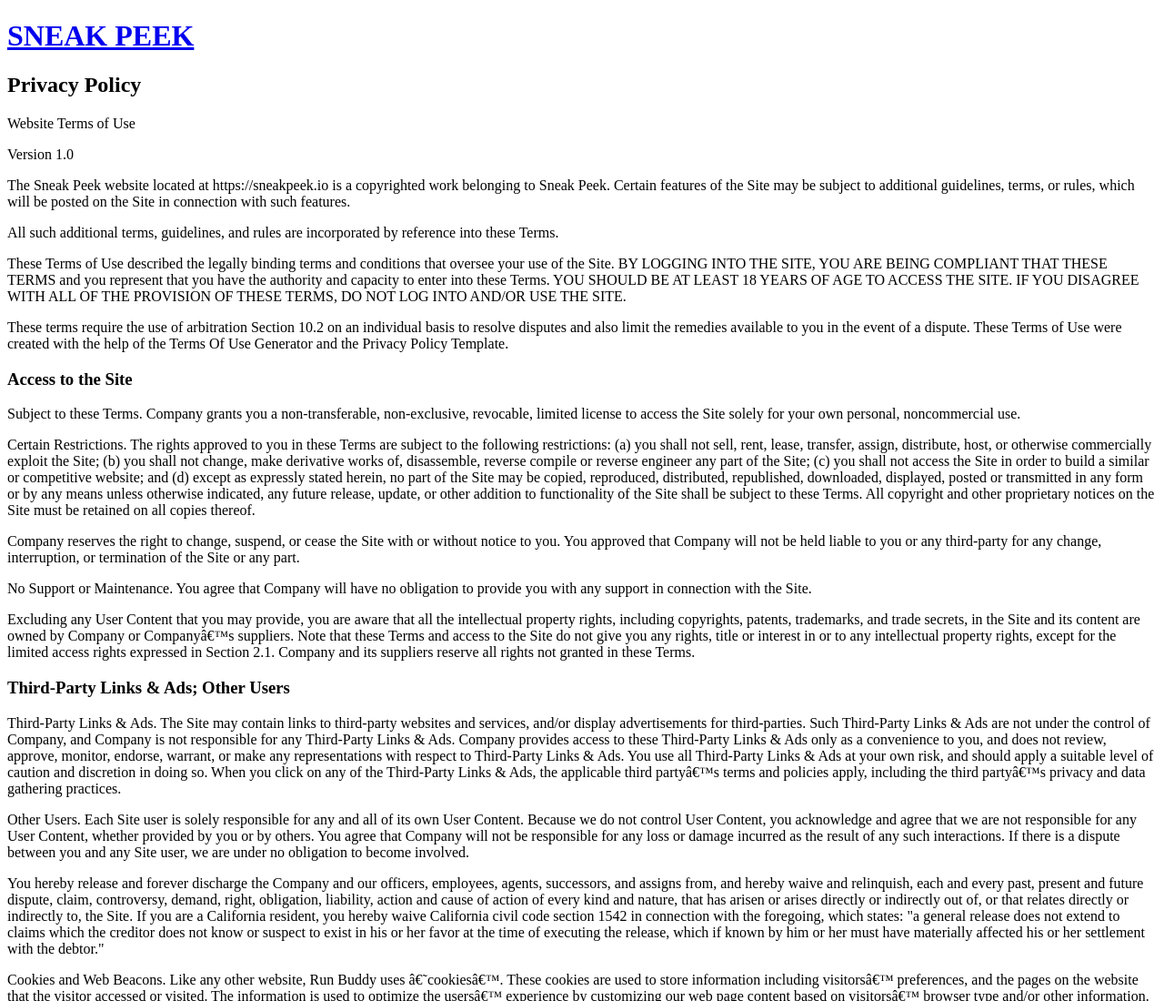
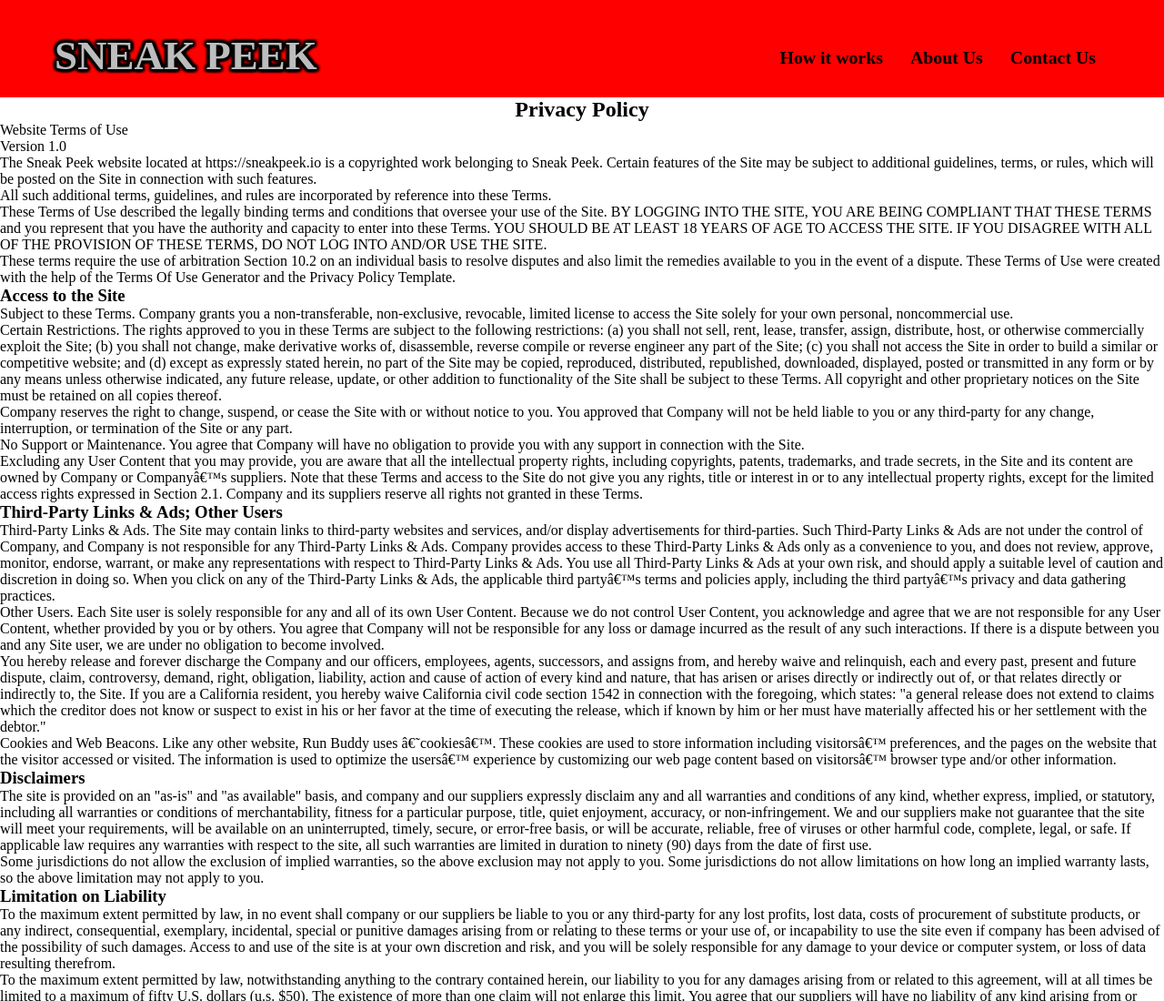
Before and after one commit to Okojie615/Sneak-Peek, a plain HTML site: page privacy-policy.html in a window 1280 px wide. Shown: the top 1100 px of the page at 91% size. Drawn offline with Linux system fonts and the light colour scheme.

Commit message:
updating html, css, js

```diff
--- a/assets/css/style.css
+++ b/assets/css/style.css
@@ -21,7 +21,7 @@
     position: -webkit-sticky;
 }
 
-.strokeme {
+.sneak-header {
     color: black;
     text-shadow: 0 0 4px black, 0 0 4px black, 0 0 4px black, 0 0 4px black, 0 0 4px black, 0 0 4px black, 0 0 4px black, 0 0 4px black, 0 0 4px black, 0 0 4px black, 0 0 4px black, 0 0 4px black, 0 0 4px black, 0 0 4px black, 0 0 4px black, 0 0 4px black, 0 0 4px black, 0 0 4px black, 0 0 4px black, 0 0 4px black;
 }
--- a/assets/js/script.js
+++ b/assets/js/script.js
@@ -10,6 +10,7 @@
 //Function to search based on user paramaters
 function shoeSearch() {
 //Variable to store size, brand, gender
+localStorage.clear;
 var resultsValueEl = [];
 //Fetching user size selection from search form
 var sizeValue = document.getElementById("user-search").elements[0].value;
@@ -21,6 +22,4 @@
 resultsValueEl.push(sizeValue, brandValue, genderValue);
 //Pushing resultsValeEl to local storage
 localStorage.setItem("results", resultsValueEl);
-
-console.log(resultsValueEl);
 };
--- a/privacy-policy.html
+++ b/privacy-policy.html
@@ -5,14 +5,37 @@
     <meta http-equiv="X-UA-Compatible" content="IE=edge">
     <meta name="viewport" content="width=device-width, initial-scale=1.0">
     <title>Privacy Policy - Sneak Peek</title>
-    <link rel="stylesheet" href="./assets/css/styles.css">
-    <link rel="stylesheet" href="./assets/css/secondary-styles.css">
+    <link rel="stylesheet" href="./assets/css/style.css">
+    <link rel="stylesheet" href="./assets/css/secondary stylings.css">
 
 </head>
 <body>
-    <h1>
-        <a href="/"> SNEAK PEEK </a>
-    </h1>
+  <header>
+    <div class="sneak-header">
+        <h1>
+            <a href="./index.html">SNEAK PEEK</a>
+        </h1>
+    </div>
+
+    <nav>
+        <!-- Unordered list element -->
+    <ul>
+        <!-- List item element-->
+        <li>
+        <!-- Anchor element -->
+        <li>
+            <a href="#how-it-works">How it works</a>
+        </li>
+        <li>
+        <a href="#about-us">About Us</a>
+        </li>
+        <li>
+            <a href="#contact-us">Contact Us</a>
+        </li>
+    </ul>
+    </nav>
+</header>
+
 
     <section class="hero">
         <h2 class="page-title"> Privacy Policy </h2>
```
Also changed, not shown: assets/js/result-script.js (+50 -30 lines), index.html (+5 -5 lines).
